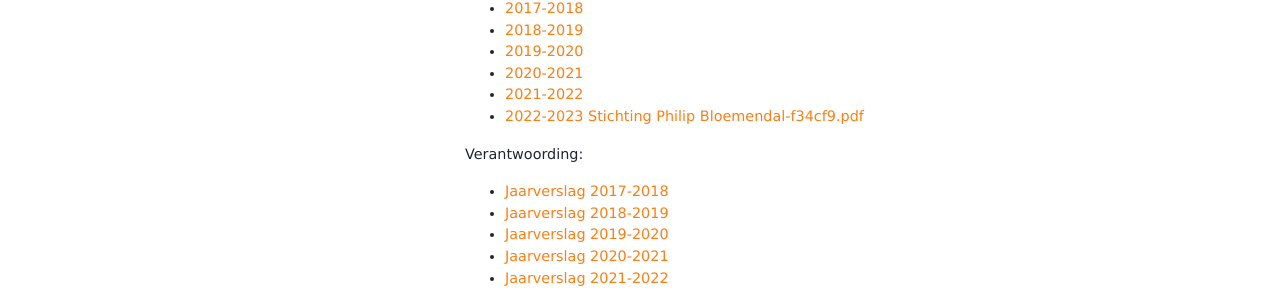
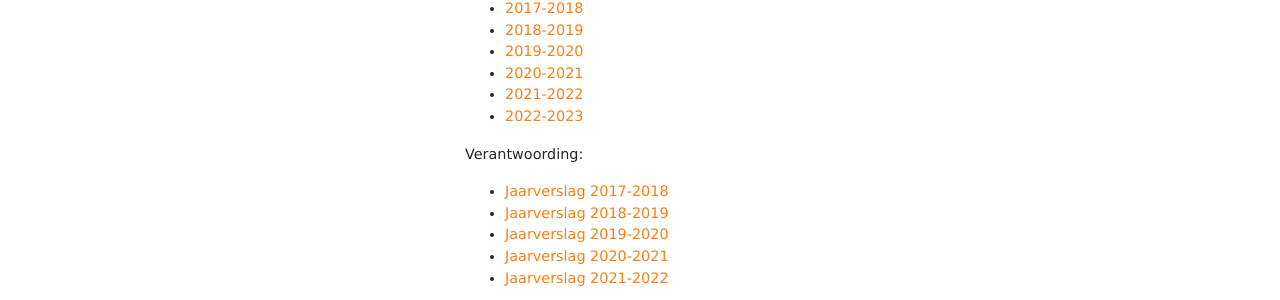
Before and after one commit to bloemendalprijs/bloemendalprijs.github.io, a Jekyll site: the page built from de-stichting.markdown, in a window 1280 px wide. Shown: the part 968-1268 px from the top of the page. Built offline with Jekyll 4.4.1, drawn with Linux system fonts in a browser that asks for light colours.

Commit message:
Updated De Stichting

```diff
--- a/de-stichting.markdown
+++ b/de-stichting.markdown
@@ -37,7 +37,7 @@
 * [2019-2020](/uploads/Jaarcijfers%202020%20Stichting%20Philip%20Bloemendal%20excl.%20bankmutaties%20(1).pdf)
 * [2020-2021](/uploads/Jaarcijfers%202021%20Stichting%20Philip%20Bloemendal%20(1).pdf)
 * [2021-2022](/uploads/Jaarrekening%202022%20Stichting%20Philip%20Bloemendal%20(1).pdf)
-* [2022-2023 Stichting Philip Bloemendal-f34cf9.pdf](/uploads/Jaarrekening%202023%20Stichting%20Philip%20Bloemendal-f34cf9.pdf)
+* [2022-2023](/uploads/Jaarrekening%202023%20Stichting%20Philip%20Bloemendal-f34cf9.pdf)
 
 
 
```
